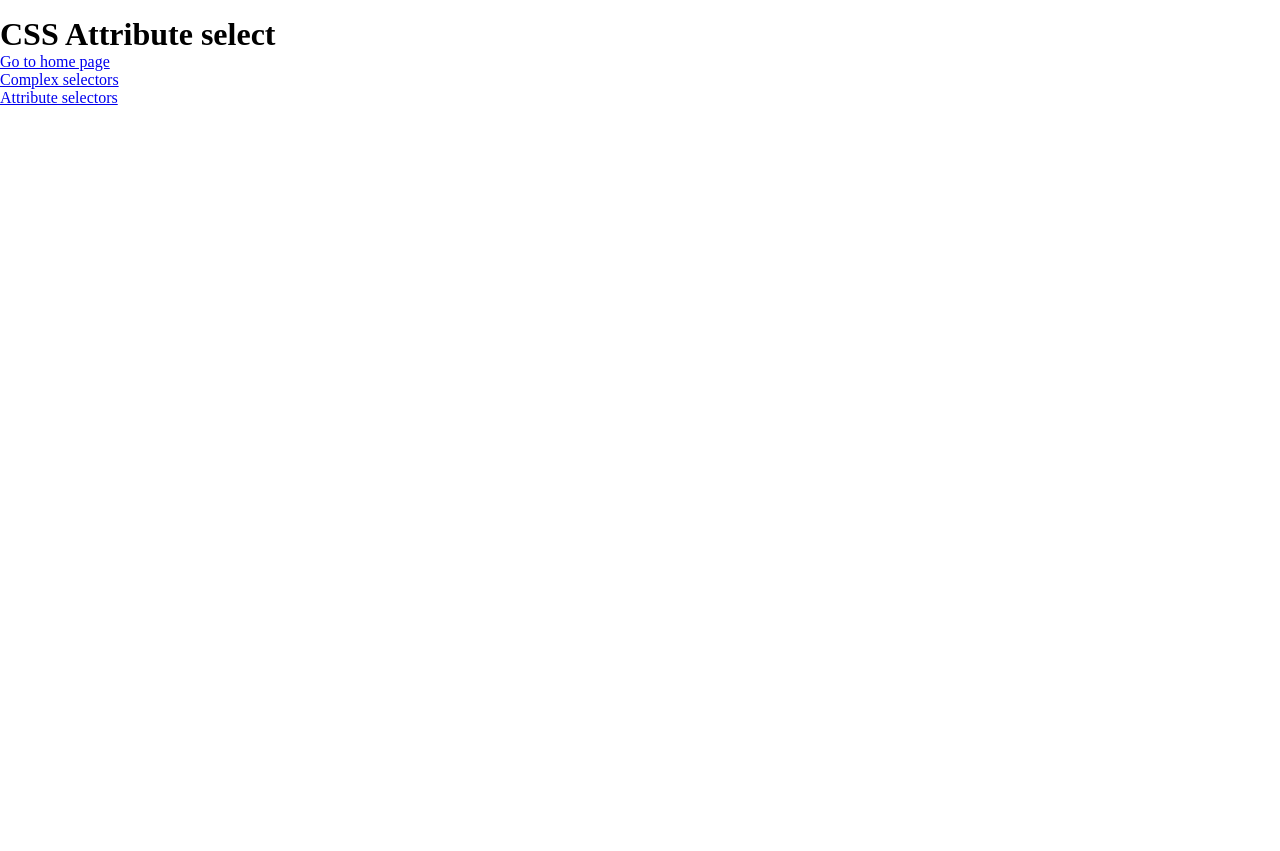
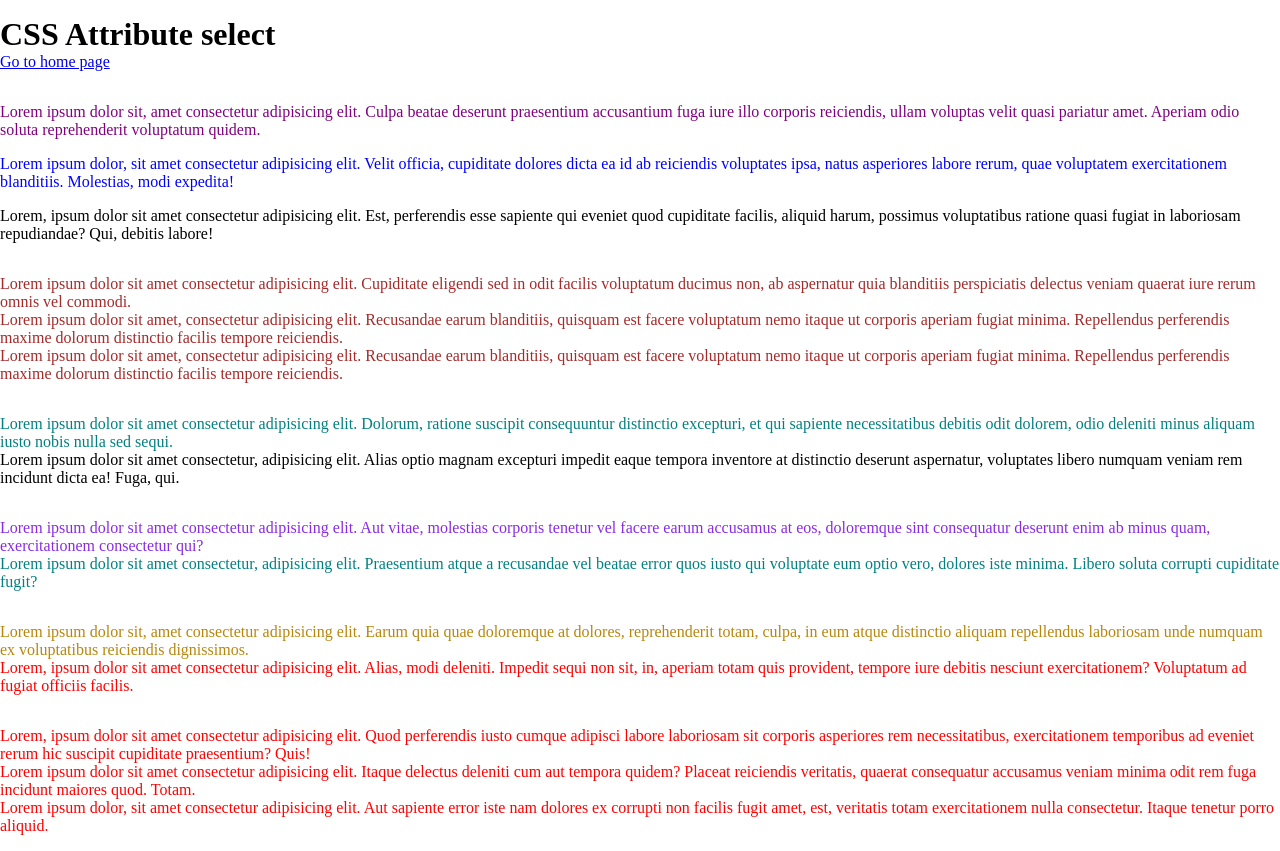
Before and after one commit to 888vlad/Home-front, a plain HTML site: page lessons7/practice/pages/arrtribute-selectore.html in a window 1280 px wide. Before the commit the page ends 800 px from the top, so only its background shows below. Drawn offline with Linux system fonts and the light colour scheme.

Commit message:
lessons7

```diff
--- a/lessons7/practice/pages/arrtribute-selectore.html
+++ b/lessons7/practice/pages/arrtribute-selectore.html
@@ -13,11 +13,66 @@
     <div class="container">
         <h1>CSS Attribute select</h1>
         <a href="../index.html">Go to home page</a>
-        <br>
-        <a href="./complex-selectors.html">Complex selectors</a>
-        <br>
-        <a href="./simple-selectors.html">Attribute selectors</a>
-        </div>
+    </div>
+
+    <!-- Attribute selector -->
+<section class="container">
+    <p data>
+     Lorem ipsum dolor sit, amet consectetur adipisicing elit. Culpa beatae deserunt praesentium accusantium fuga iure illo corporis reiciendis, ullam voluptas velit quasi pariatur amet. Aperiam odio soluta reprehenderit voluptatum quidem.
+    </p>
+</section>
+
+<!-- Attribute value -->
+
+<section class="conteiner">
+    <p data-color="blue">Lorem ipsum dolor, sit amet consectetur adipisicing elit. Velit officia, cupiditate dolores dicta ea id ab reiciendis voluptates ipsa, natus asperiores labore rerum, quae voluptatem exercitationem blanditiis. Molestias, modi expedita!</p>
+</section>
+
+<!-- Attribute ~ selector -->
+
+<section class="container">
+    <p data-description="This is text"> Lorem, ipsum dolor sit amet consectetur adipisicing elit. Est, perferendis esse sapiente qui eveniet quod cupiditate facilis, aliquid harum, possimus voluptatibus ratione quasi fugiat in laboriosam repudiandae? Qui, debitis labore!</p>
+</section>
+
+<!-- Attribute | selector -->
+
+<section class="container">
+    <p data-position="top">Lorem ipsum dolor sit amet consectetur adipisicing elit. Cupiditate eligendi sed in odit facilis voluptatum ducimus non, ab aspernatur quia blanditiis perspiciatis delectus veniam quaerat iure rerum omnis vel commodi.</p>
+
+    <p data-position="top-left">Lorem ipsum dolor sit amet, consectetur adipisicing elit. Recusandae earum blanditiis, quisquam est facere voluptatum nemo itaque ut corporis aperiam fugiat minima. Repellendus perferendis maxime dolorum distinctio facilis tempore reiciendis.</p>
+
+    <p data-position="top-custom">Lorem ipsum dolor sit amet, consectetur adipisicing elit. Recusandae earum blanditiis, quisquam est facere voluptatum nemo itaque ut corporis aperiam fugiat minima. Repellendus perferendis maxime dolorum distinctio facilis tempore reiciendis.</p>
+</section>
+
+<!-- Attribute ^ selector -->
+
+<section class="container">
+<p class="text text-m text-m1">Lorem ipsum dolor sit amet consectetur adipisicing elit. Dolorum, ratione suscipit consequuntur distinctio excepturi, et qui sapiente necessitatibus debitis odit dolorem, odio deleniti minus aliquam iusto nobis nulla sed sequi.</p>
+<p class="m-text text">Lorem ipsum dolor sit amet consectetur, adipisicing elit. Alias optio magnam excepturi impedit eaque tempora inventore at distinctio deserunt aspernatur, voluptates libero numquam veniam rem incidunt dicta ea! Fuga, qui.</p>
+</section>
+
+
+<!-- Attribute $ -->
+<section class="container">
+    <p class="text text-m">Lorem ipsum dolor sit amet consectetur adipisicing elit. Aut vitae, molestias corporis tenetur vel facere earum accusamus at eos, doloremque sint consequatur deserunt enim ab minus quam, exercitationem consectetur qui?</p>
+    <p class="text-m text">Lorem ipsum dolor sit amet consectetur, adipisicing elit. Praesentium atque a recusandae vel beatae error quos iusto qui voluptate eum optio vero, dolores iste minima. Libero soluta corrupti cupiditate fugit?</p>
+</section>
+
+<!-- Attribute * -->
+
+<section class="container">
+    <p class="large">Lorem ipsum dolor sit, amet consectetur adipisicing elit. Earum quia quae doloremque at dolores, reprehenderit totam, culpa, in eum atque distinctio aliquam repellendus laboriosam unde numquam ex voluptatibus reiciendis dignissimos.</p>
+    <p class="small">Lorem, ipsum dolor sit amet consectetur adipisicing elit. Alias, modi deleniti. Impedit sequi non sit, in, aperiam totam quis provident, tempore iure debitis nesciunt exercitationem? Voluptatum ad fugiat officiis facilis.</p>
+</section>
+
+<!-- Attribute value case-insensetive selector -->
+
+<section class="container">
+    <p class="SMall">Lorem, ipsum dolor sit amet consectetur adipisicing elit. Quod perferendis iusto cumque adipisci labore laboriosam sit corporis asperiores rem necessitatibus, exercitationem temporibus ad eveniet rerum hic suscipit cupiditate praesentium? Quis!</p>
+    <p class="Small">Lorem ipsum dolor sit amet consectetur adipisicing elit. Itaque delectus deleniti cum aut tempora quidem? Placeat reiciendis veritatis, quaerat consequatur accusamus veniam minima odit rem fuga incidunt maiores quod. Totam.</p>
+    <p class="small">Lorem ipsum dolor, sit amet consectetur adipisicing elit. Aut sapiente error iste nam dolores ex corrupti non facilis fugit amet, est, veritatis totam exercitationem nulla consectetur. Itaque tenetur porro aliquid.</p>
+</section>
+
 </body>
 
 </html>
--- a/lessons7/practice/styles/attribute-selectore.css
+++ b/lessons7/practice/styles/attribute-selectore.css
@@ -0,0 +1,47 @@
+/* Attribute selector */
+
+[data] {
+color: purple
+}
+
+/* Attribute value */
+
+[data-color="blue"] {
+color: blue;
+}
+
+/* Attribute ~ */
+
+[data-description~="green"] {
+color: green;
+}
+
+/* Attribute | */
+
+[data-position|="top"] {
+color: brown;
+}
+
+
+/* Attribute ^ */
+
+[class^="text"] {
+color: teal;
+}
+
+/* Attribute $ */
+
+[class$="text-m"] {
+color: blueviolet;
+}
+
+/* Attribute * */
+
+[class*="la"] {
+color: darkgoldenrod;
+}
+
+/* Attribute value case-insensetive */
+[class*="sm" i] {
+color: red;
+}
```
Also changed, not shown: lessons7/practice/pages/psevdo-elements.html (added, +24 -0 lines), lessons7/practice/pages/psevdo-class.html (added), lessons7/practice/styles/psevdo-class.css (added), lessons7/practice/styles/psevdo-elements.css (added).
